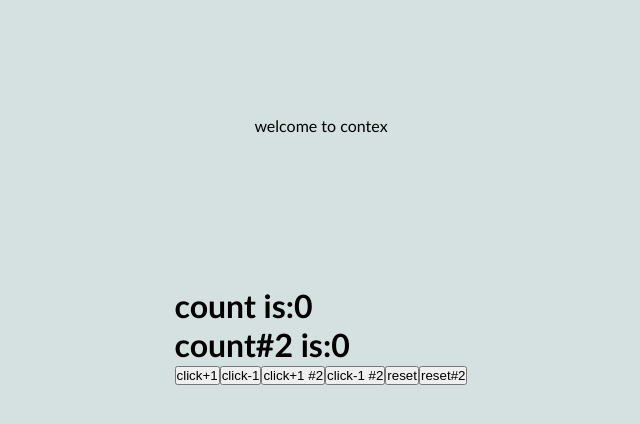
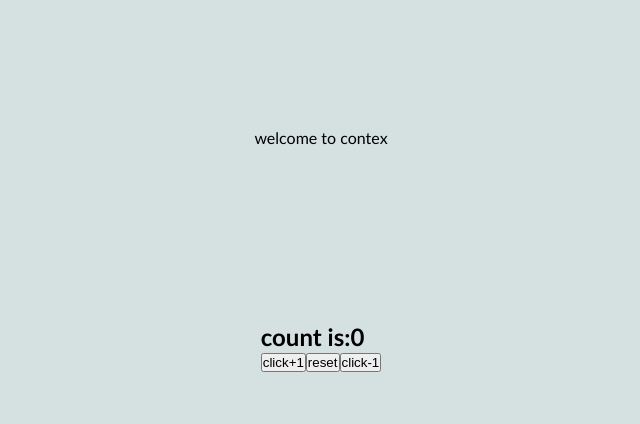
Before and after one commit to alimhp/react-course, a React (Create React App) app: page / in a window 1280 px wide. Shown: the top 424 px of the page, without its empty margins (319-959 px from the left). Built offline with nearby package versions, Linux system fonts and the light colour scheme.

Commit message:
useContex+useReducer

```diff
--- a/src/App.js
+++ b/src/App.js
@@ -58,7 +58,7 @@ class App extends Component {
       <>
         <CounterProvider>
           <p> welcome to contex</p>
-         <CounterReducerTwo/>
+          <CounterOne />
         </CounterProvider>
         {/* <Navigation product={this.state.product} />
         <ProductList
--- a/src/component/Contex/CounterOne.js
+++ b/src/component/Contex/CounterOne.js
@@ -2,14 +2,18 @@ import { useCount, useCountAction } from "./CounterProvider";
 
 const CounterOne = () => {
   const count = useCount();
-  const { changeHandler, changeHandlerFive, Decrement } = useCountAction();
+  const Dispach = useCountAction();
 
   return (
     <div>
       <h2>count is:{count}</h2>
-      <button onClick={changeHandler}>click+1</button>
-      <button onClick={changeHandlerFive}>click+5</button>
-      <button onClick={Decrement}>click-1</button>
+      <button onClick={() => Dispach({ type: "add", value: 1 })}>
+        click+1
+      </button>
+      <button onClick={() => Dispach({ type: "reset" })}>reset</button>
+      <button onClick={() => Dispach({ type: "decrement", value: 1 })}>
+        click-1
+      </button>
     </div>
   );
 };
--- a/src/component/Contex/CounterProvider.js
+++ b/src/component/Contex/CounterProvider.js
@@ -1,13 +1,28 @@
-import { createContext, useContext, useState } from "react";
+import { createContext, useContext, useReducer, useState } from "react";
 
 const CounterContex = createContext();
 const CounterContexChamp = createContext();
 
+const initialstate = 0;
+
+const reducer = (state, action) => {
+  switch (action.type) {
+    case "add":
+      return (state = state + action.value);
+    case "decrement":
+      return (state = state - action.value);
+    case "reset":
+      return initialstate;
+    default:
+      return state;
+  }
+};
+
 const CounterProvider = ({ children }) => {
-  const [count, setCount] = useState(3);
+  const [count, Dispach] = useReducer(reducer, initialstate);
   return (
     <CounterContex.Provider value={count}>
-      <CounterContexChamp.Provider value={setCount}>
+      <CounterContexChamp.Provider value={Dispach}>
         {children}
       </CounterContexChamp.Provider>
     </CounterContex.Provider>
@@ -18,18 +33,17 @@ export default CounterProvider;
 
 export const useCount = () => useContext(CounterContex);
 
-export const useCountAction = () => {
-  const setCount = useContext(CounterContexChamp);
-  const changeHandler = () => {
-    setCount((prevCount) => prevCount + 1);
-  };
+export const useCountAction = () => useContext(CounterContexChamp);
 
-  const changeHandlerFive = () => {
-    setCount((prevCount) => prevCount + 5);
-  };
+// const changeHandler = () => {
+//   setCount((prevCount) => prevCount + 1);
+// };
 
-  const Decrement = () => {
-    setCount((prevCount) => prevCount - 1);
-  };
-  return { changeHandler, changeHandlerFive ,Decrement};
-};
+// const changeHandlerFive = () => {
+//   setCount((prevCount) => prevCount + 5);
+// };
+
+// const Decrement = () => {
+//   setCount((prevCount) => prevCount - 1);
+// };
+// return { changeHandler, changeHandlerFive ,Decrement};
```
